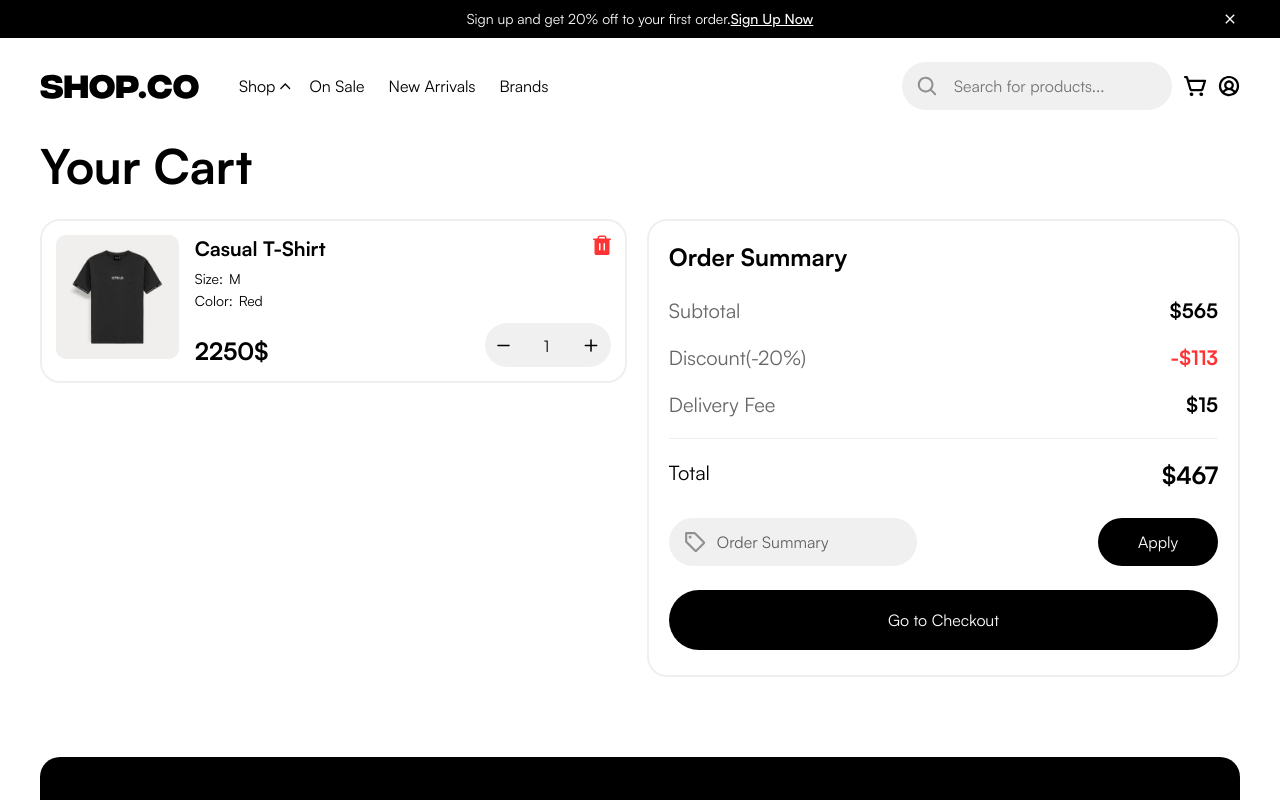
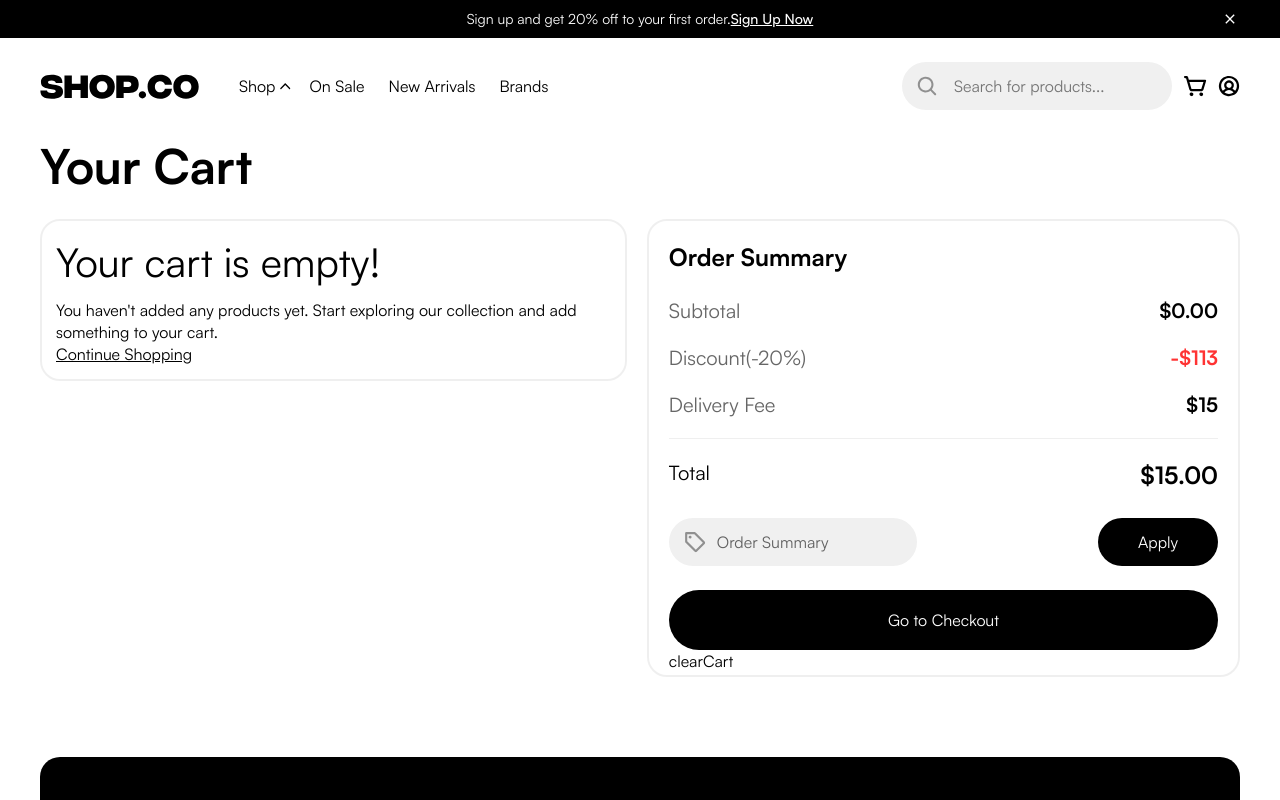
Before and after one commit to Fialex1212/nextjs-django-market, a Next.js app in the folder frontend/market/: page /cart in a window 1280 px wide. Shown: the top 800 px of the page. Built offline with nearby package versions, Linux system fonts and the light colour scheme.

Commit message:
add to cart, count total, product is'n activate

```diff
--- a/frontend/market/next.config.mjs
+++ b/frontend/market/next.config.mjs
@@ -1,7 +1,7 @@
 /** @type {import('next').NextConfig} */
 const nextConfig = {
   images: {
-    domains: ['127.0.0.1'],
+    domains: ['127.0.0.1', 'platinumlist.net'],
   },
 };
 
--- a/frontend/market/src/components/Cart/index.jsx
+++ b/frontend/market/src/components/Cart/index.jsx
@@ -10,19 +10,19 @@ import Link from "next/link";
 import useCart from "@/hooks/useCart";
 import { useEffect } from "react";
 
-import { productsData, ItemsData } from "./utils";
-
 const Cart = () => {
-  const { cart, addToCart, deleteFromCart, clearCart, updateItemQuantity } =
-    useCart();
-
-  useEffect(() => {
-    addToCart(ItemsData);
-  }, []);
+  const { cart, deleteFromCart, clearCart, updateItemQuantity } = useCart();
 
   const totalPrice = () => {
+    return cart.reduce((total, item) => {
+      const itemPrice = item.new_price ? item.new_price : item.price;
+      return total + itemPrice * item.quantity;
+    }, 0);
+  };
 
-  }
+  const subtotal = totalPrice();
+  const deliveryFee = 15;
+  const total = subtotal + deliveryFee;
 
   return (
     <section className={css.cart}>
@@ -43,53 +43,38 @@ const Cart = () => {
               </div>
             ) : (
               <ul className={css.cart__list}>
-                {cart.map(
-                  ({
-                    id,
-                    title,
-                    image,
-                    price,
-                    discount,
-                    new_price,
-                    description,
-                    colors,
-                    size,
-                    category,
-                    quantity,
-                  }) => (
-                    <li className={css.cart__item} key={id}>
+                {cart.map((item) => (
+                  <li className={css.cart__item} key={item.id}>
                     <div className={css.item__wrapper}>
                       <Image
                         className={css.item__image}
-                          src={image}
-                          alt={title}
+                        src={item.image}
+                        alt={item.title}
                         width={124}
                         height={124}
                       />
                       <div className={css.item__inner}>
                         <div className={css.item__info}>
-                            <h4 className={css.item__title}>{title}</h4>
+                          <h4 className={css.item__title}>{item.title}</h4>
                           <div className={css.item__params}>
                             <p>Size:</p>
-                              <p>{size.name}</p>
+                            <p>{item.size.name}</p>
                           </div>
                           <div className={css.item__params}>
                             <p>Color:</p>
-                              <p>{colors.name}</p>
+                            <p>{item.colors.name}</p>
                           </div>
                           <p className={css.item__price}>
-                              {new_price ? (
-                                <>
-                                  <span>{new_price}$</span>
-                                </>
+                            {item.new_price ? (
+                              <span>{item.new_price}$</span>
                             ) : (
-                                <span>{price}$</span>
+                              <span>{item.price}$</span>
                             )}
                           </p>
                         </div>
                         <div className={css.item__buttons}>
                           <button
-                              onClick={() => deleteFromCart(id)}
+                            onClick={() => deleteFromCart(item.id)}
                             className={css.delete__button}
                           >
                             <Image src={delete_icon} alt="delete icon" />
@@ -97,17 +82,17 @@ const Cart = () => {
                           <div className={css.item__counter}>
                             <button
                               onClick={() =>
-                                  updateItemQuantity(id, quantity - 1)
+                                updateItemQuantity(item.id, item.quantity - 1)
                               }
                               className={css.counter__button}
-                                disabled={quantity <= 1}
+                              disabled={item.quantity <= 1}
                             >
                               <Image src={minus} alt="minus button" />
                             </button>
-                              <span>{quantity}</span>
+                            <span>{item.quantity}</span>
                             <button
                               onClick={() =>
-                                  updateItemQuantity(id, quantity + 1)
+                                updateItemQuantity(item.id, item.quantity + 1)
                               }
                               className={css.counter__button}
                             >
@@ -122,8 +107,7 @@ const Cart = () => {
                       </div>
                     </div>
                   </li>
-                  )
-                )}
+                ))}
               </ul>
             )}
             <div className={css.cart__summary}>
@@ -131,7 +115,7 @@ const Cart = () => {
               <ul className={css.summary__info__list}>
                 <li className={css.info__item}>
                   <p>Subtotal</p>
-                  <p className={css.info__price}>$565</p>
+                  <p className={css.info__price}>${subtotal.toFixed(2)}</p>
                 </li>
                 <li className={css.info__item}>
                   <p>Discount(-20%)</p>
@@ -146,7 +130,7 @@ const Cart = () => {
               </ul>
               <div className={css.summary__price}>
                 <p className={css.price__title}>Total</p>
-                <p className={css.price__total}>$467</p>
+                <p className={css.price__total}>${total.toFixed(2)}</p>
               </div>
               <form className={css.cart__form}>
                 <label className={css.cart__label}>
@@ -159,6 +143,7 @@ const Cart = () => {
                 <button className={css.form__button}>Apply</button>
               </form>
               <button className={css.summary__button}>Go to Checkout</button>
+              <button onClick={clearCart}>clearCart</button>
             </div>
           </div>
         </div>
--- a/frontend/market/src/components/Header/style.module.css
+++ b/frontend/market/src/components/Header/style.module.css
@@ -116,7 +116,9 @@
 
 .header__interface{
     display: flex;
+    justify-content: flex-end;
     column-gap: 12px;
+    width: 100%;
 }
 
 @media screen and (min-width: 768px){
@@ -148,6 +150,11 @@
         height: 100%;
     }
 
+    .search{
+        max-width: 540px;
+        width: 100%;
+    }
+
     .input__inner{
         width: 100%;
         max-width: 577px;
--- a/frontend/market/src/hooks/useCart.jsx
+++ b/frontend/market/src/hooks/useCart.jsx
@@ -1,17 +1,29 @@
 import { useState, useEffect } from "react";
+import toast from "react-hot-toast";
 
 const useCart = () => {
-  const [cart, setCart] = useState([]);
-
-  useEffect(() => {
-    const savedCart = JSON.parse(localStorage.getItem("cart")) || [];
-    setCart(savedCart);
-  }, []);
+  const [cart, setCart] = useState(() => {
+    const savedCart = localStorage.getItem("cart");
+    return savedCart ? JSON.parse(savedCart) : [];
+  });
 
   const addToCart = (item) => {
-    const updatedCart = [...cart, item];
+    const existingItem = cart.find((cartItem) => cartItem.id === item.id);
+    let updatedCart;
+
+    if (existingItem) {
+      updatedCart = cart.map((cartItem) =>
+        cartItem.id === item.id
+          ? { ...cartItem, quantity: cartItem.quantity + 1 }
+          : cartItem
+      );
+    } else {
+      updatedCart = [...cart, { ...item, quantity: 1 }];
+    }
+
     setCart(updatedCart);
     localStorage.setItem("cart", JSON.stringify(updatedCart));
+    toast.success("Successfully added to your cart");
   };
 
   const deleteFromCart = (id) => {
@@ -27,6 +39,8 @@ const useCart = () => {
   };
 
   const updateItemQuantity = (id, quantity) => {
+    if (quantity < 1) return;
+
     const updatedCart = cart.map((item) =>
       item.id === id ? { ...item, quantity } : item
     );
@@ -34,6 +48,10 @@ const useCart = () => {
     localStorage.setItem("cart", JSON.stringify(updatedCart));
   };
 
+  useEffect(() => {
+    localStorage.setItem("cart", JSON.stringify(cart));
+  }, [cart]);
+
   return { cart, addToCart, deleteFromCart, clearCart, updateItemQuantity };
 };
 
```
Also changed, not shown: frontend/market/src/components/Shop/Products/index.jsx (+78 -9 lines), frontend/market/src/components/Shop/Products/style.module.css (+54 -0 lines), 6 other files (tests, documents, lock files or other folders). Lines whose indentation alone changed are shown as unchanged.
